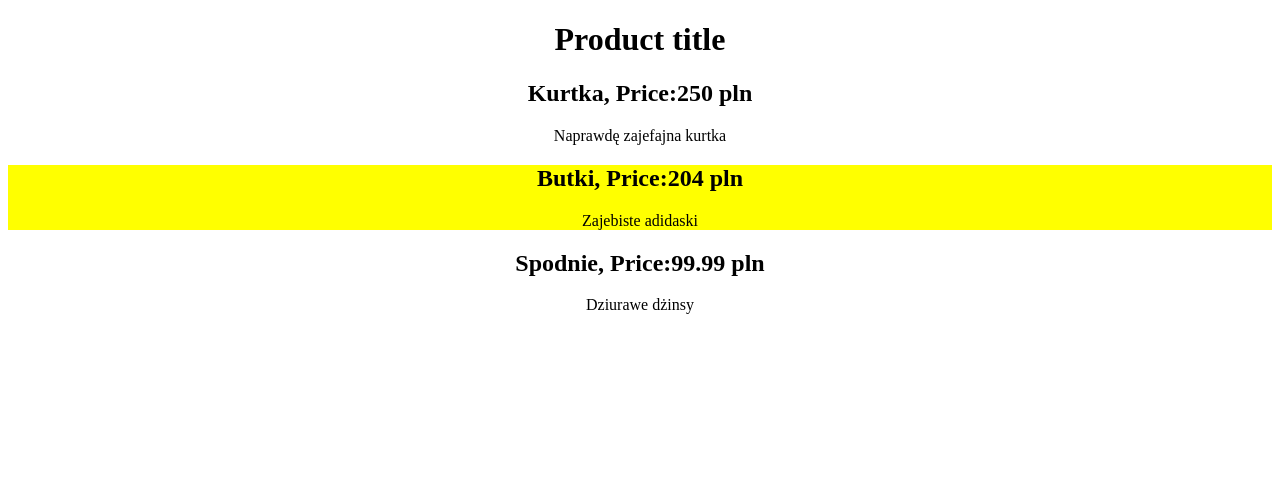
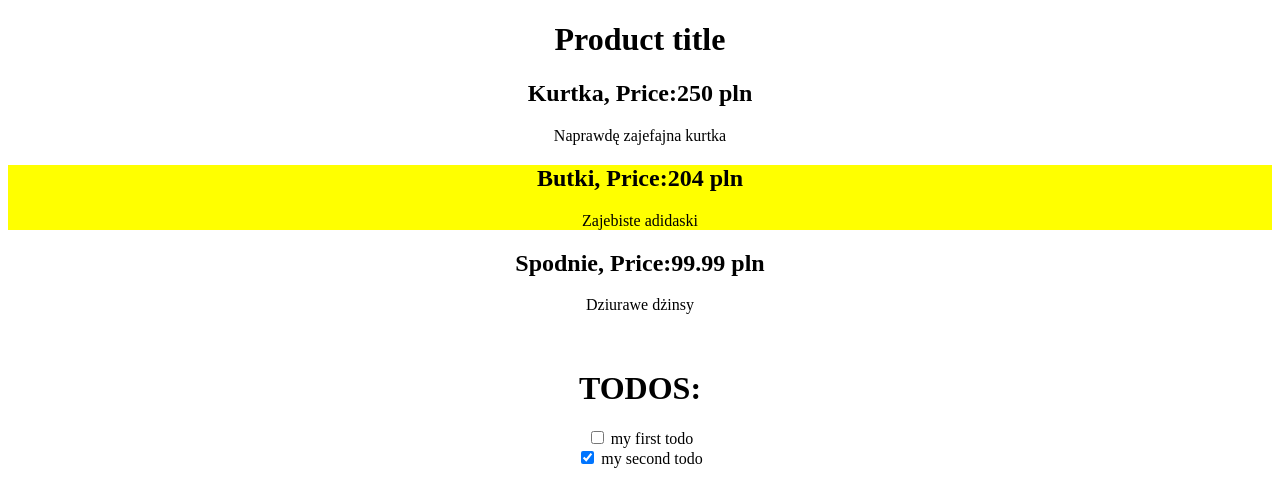
Before and after one commit to tomekb82/angular4, an Angular app: page / in a window 1280 px wide. Shown: the top 504 px of the page. Built offline with nearby package versions, Linux system fonts and the light colour scheme.

Commit message:
add todos

```diff
--- a/src/app/app.component.html
+++ b/src/app/app.component.html
@@ -16,4 +16,12 @@
     Loading data
   </ng-template>
 
+
+<br/>
+
+  <h1>
+    TODOS:
+  </h1>
+  <my-todo *ngFor="let todo of todos" [todo]="todo"></my-todo>
+
 </div>
--- a/src/app/app.component.ts
+++ b/src/app/app.component.ts
@@ -34,6 +34,11 @@ export class AppComponent implements OnInit{
   	}
   ];
 
+  public todos: Array<Object> = [
+        {title: 'my first todo', done: false},
+        {title: 'my second todo', done: true}
+    ];
+
   public productPromise: Promise<Array<Product>>;
 
     public ngOnInit (): void {
--- a/src/app/app.module.ts
+++ b/src/app/app.module.ts
@@ -2,10 +2,12 @@ import { BrowserModule } from '@angular/platform-browser';
 import { NgModule } from '@angular/core';
 
 import { AppComponent } from './app.component';
+import { TodoComponent } from './todo/todo.component';
 
 @NgModule({
   declarations: [
-    AppComponent
+    AppComponent,
+    TodoComponent
   ],
   imports: [
     BrowserModule
--- /dev/null
+++ b/src/app/todo/todo.component.ts
@@ -0,0 +1,16 @@
+import {Component, Input} from '@angular/core';
+
+
+@Component({
+    selector: 'my-todo',
+    template: `
+        <div>
+            <input type="checkbox" [checked]="todo.done" />
+            {{ todo.title }}
+        </div>
+    `
+})
+export class TodoComponent {
+    // To receive data we use Input annotation
+    @Input() public todo;
+}
```
